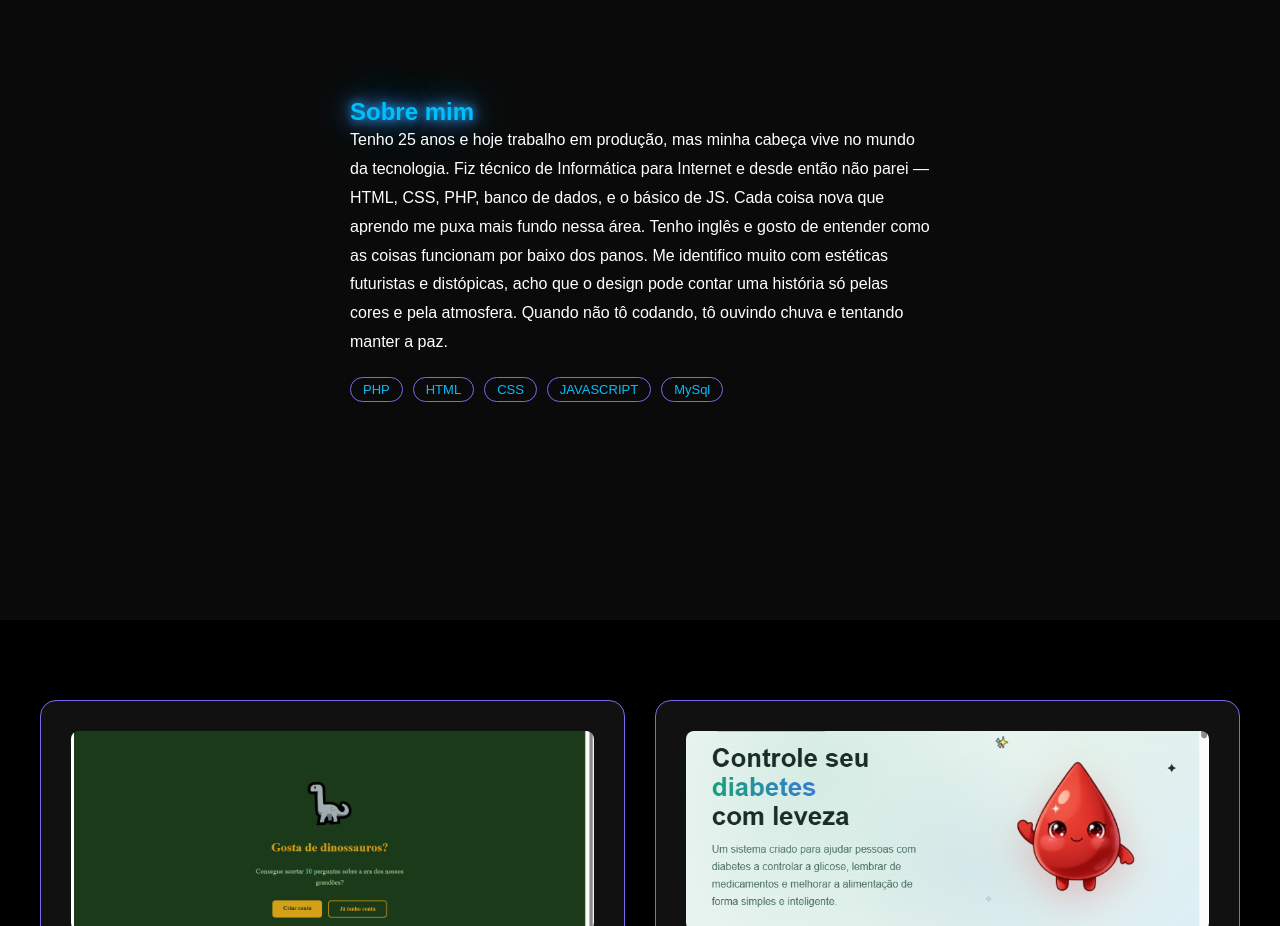
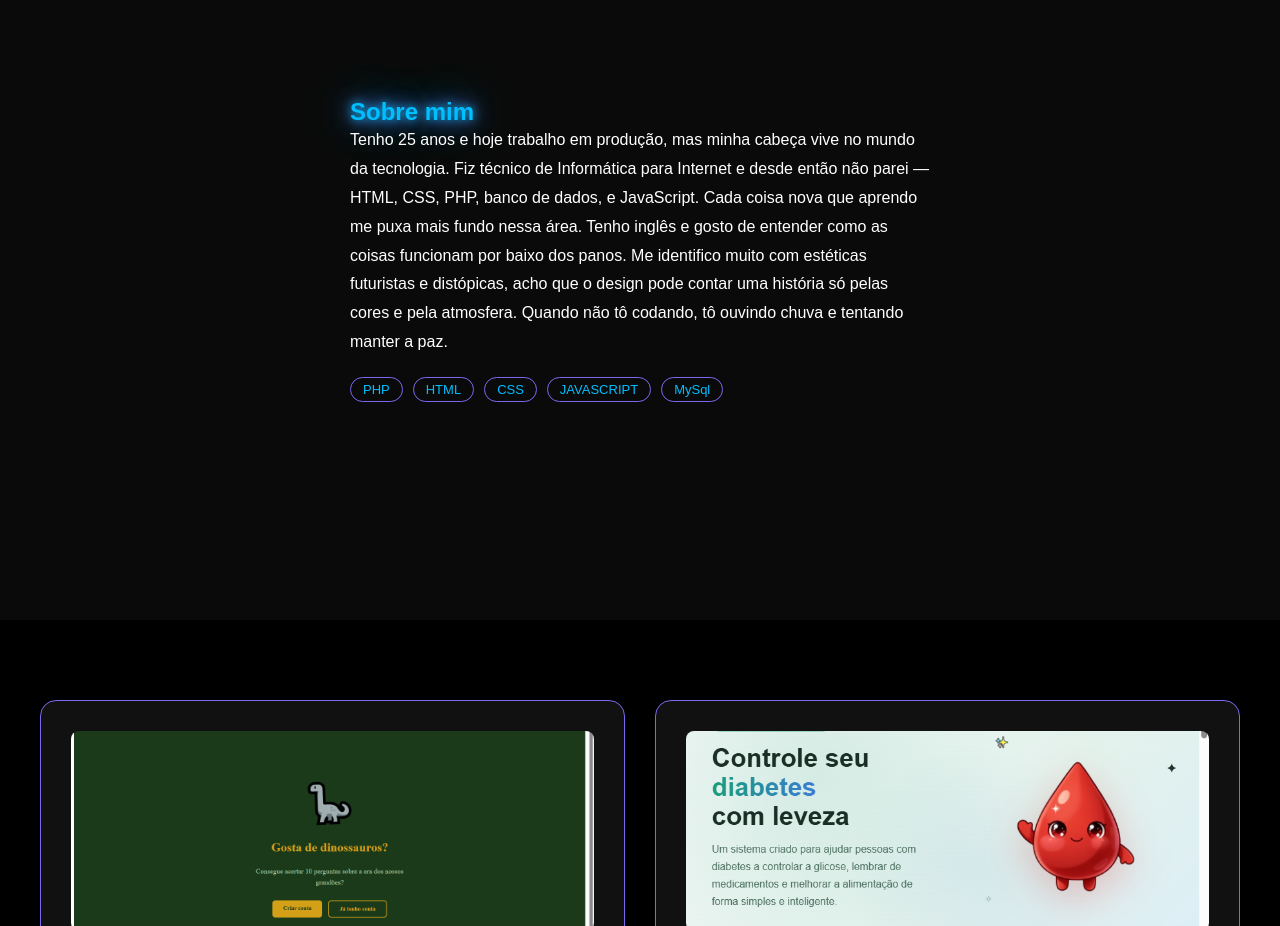
Before and after one commit to devlavin/meuportfolio, a plain HTML site: page index.html in a window 1280 px wide. Shown: the part 980-1906 px from the top of the page. Drawn offline with Linux system fonts and the light colour scheme; a web font is replaced by a local one.

Commit message:
Update index.html

```diff
--- a/index.html
+++ b/index.html
@@ -34,7 +34,7 @@
                 <h2>Sobre mim</h2>
                 <p>Tenho 25 anos e hoje trabalho em produção, mas minha cabeça vive no mundo da tecnologia.
                     Fiz técnico de Informática para Internet e desde então não parei — HTML, CSS, PHP, banco de dados, e
-                    o básico de JS. Cada coisa nova que aprendo me puxa mais fundo nessa área. Tenho inglês e gosto de
+                JavaScript. Cada coisa nova que aprendo me puxa mais fundo nessa área. Tenho inglês e gosto de
                     entender como as coisas funcionam por baixo dos panos. Me identifico muito com estéticas futuristas
                     e distópicas, acho que o design pode contar uma história só pelas cores e pela atmosfera. Quando não
                     tô codando, tô ouvindo chuva e tentando manter a paz.</p>
```
